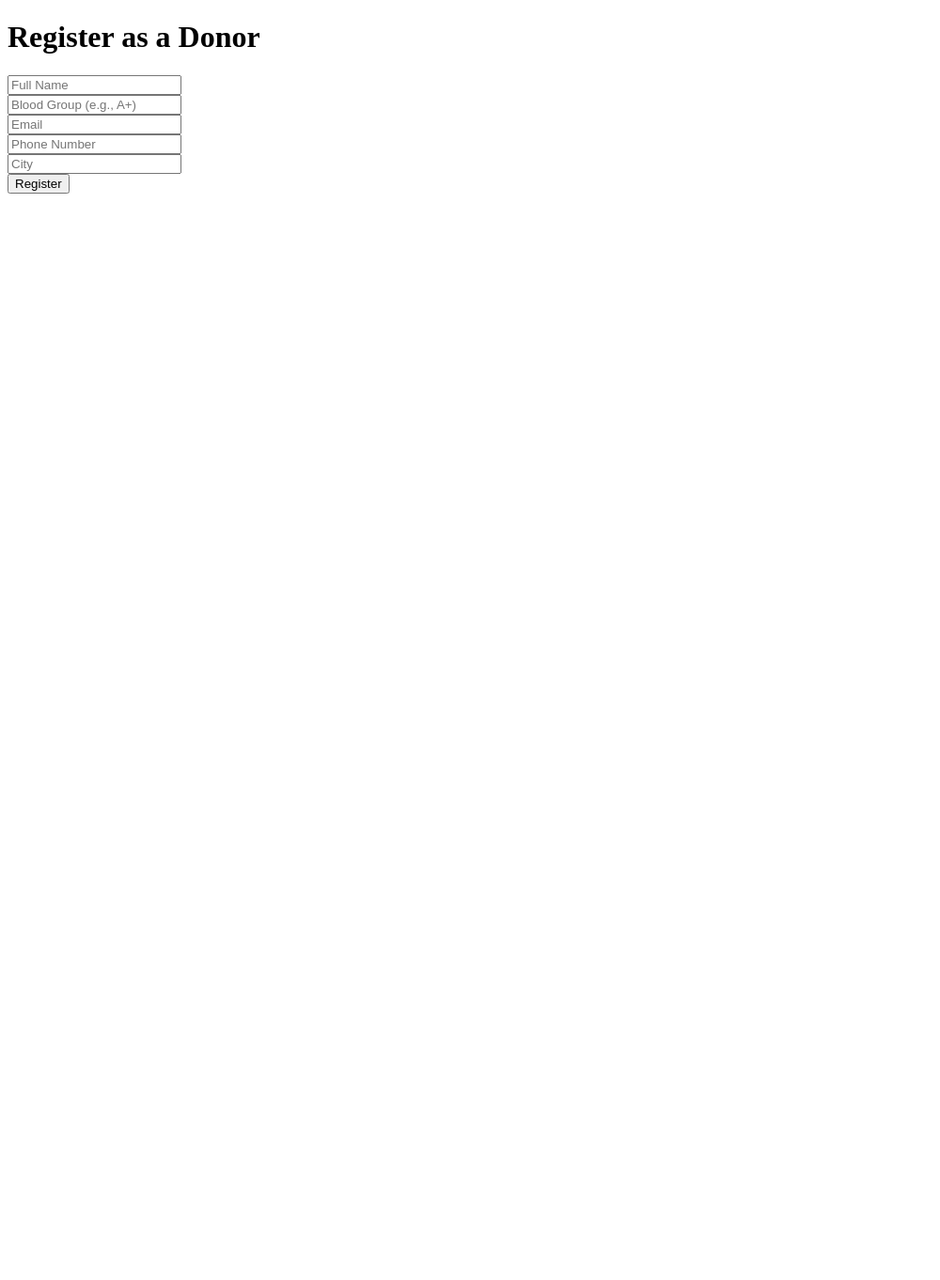
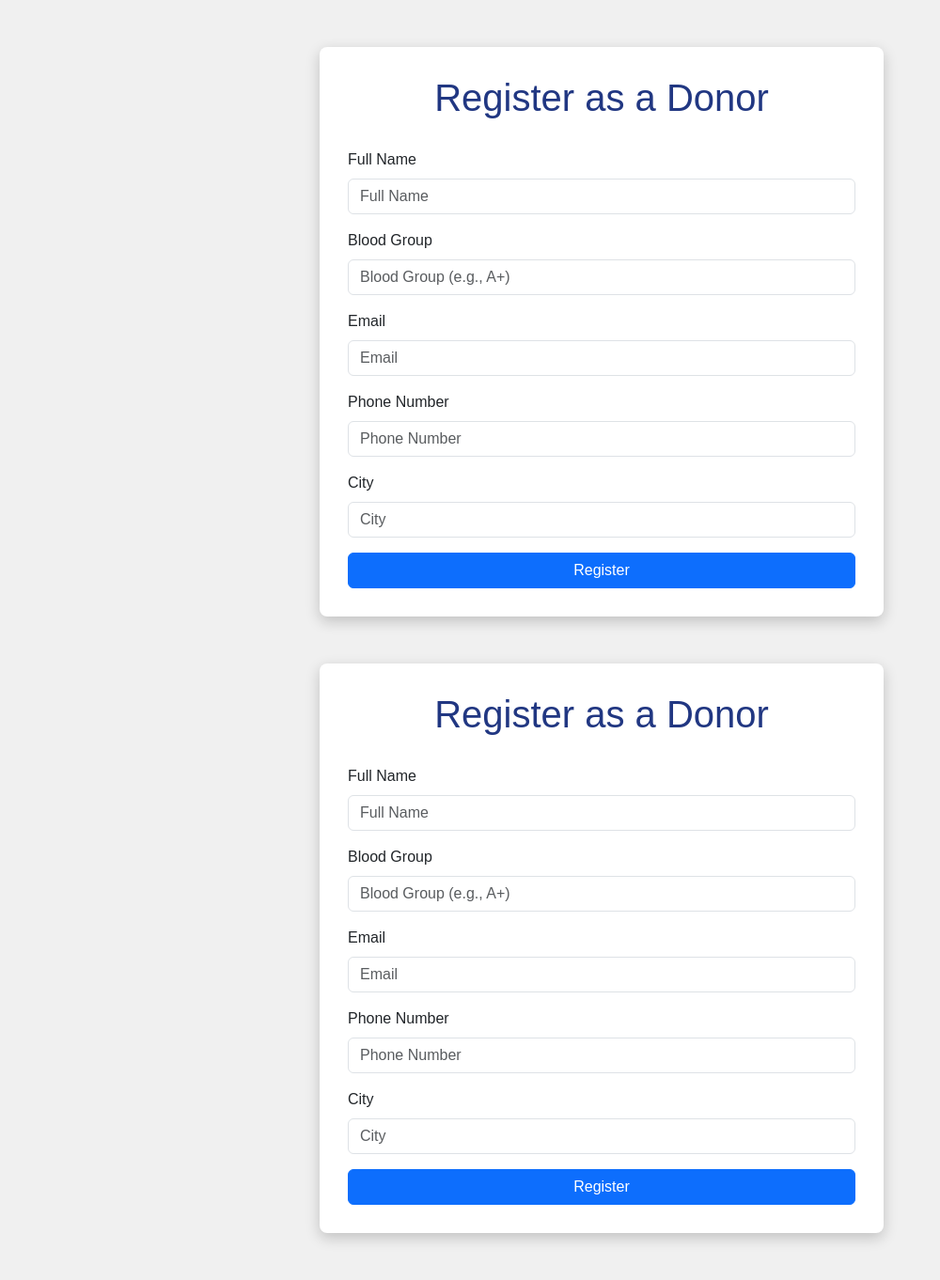
Before and after one commit to alex-p24-wq/my-php-project, a PHP site: page /donor_register.php in a window 1280 px wide. Shown: the whole page at 94% size, without its empty margins (0-1000 px from the left). Before the commit the page ends 206 px from the top, so only its background shows below. Run offline with PHP 8.4, Linux system fonts and the light colour scheme.

Commit message:
small change register

```diff
--- a/donor_register.php
+++ b/donor_register.php
@@ -1,18 +1,68 @@
 <?php include 'db.php'; ?>
 <!DOCTYPE html>
-<html>
+<html lang="en">
 <head>
+    <meta charset="UTF-8">
+    <meta name="viewport" content="width=device-width, initial-scale=1.0">
     <title>Donor Registration</title>
+    <!-- Bootstrap CSS -->
+    <link href="https://cdn.jsdelivr.net/npm/bootstrap@5.3.0-alpha1/dist/css/bootstrap.min.css" rel="stylesheet">
+    <style>
+        body {
+            font-family: Arial, sans-serif;
+            background-color: rgb(240, 240, 240);
+            margin: 0;
+            padding: 0;
+        }
+        .form-container {
+            max-width: 600px;
+            margin: 50px auto;
+            background: white;
+            padding: 30px;
+            border-radius: 8px;
+            box-shadow: 0 5px 15px rgba(0, 0, 0, 0.2);
+        }
+        .form-container h1 {
+            text-align: center;
+            margin-bottom: 30px;
+            color: rgb(33, 55, 130);
+        }
+        .form-container .btn-primary {
+            width: 100%;
+        }
+        .message {
+            text-align: center;
+            margin-top: 20px;
+            font-weight: bold;
+        }
+    </style>
 </head>
 <body>
+    <div class="container">
+        <div class="form-container">
             <h1>Register as a Donor</h1>
             <form method="post" action="">
-        <input type="text" name="name" placeholder="Full Name" required><br>
-        <input type="text" name="blood_group" placeholder="Blood Group (e.g., A+)" required><br>
-        <input type="email" name="email" placeholder="Email" required><br>
-        <input type="text" name="phone" placeholder="Phone Number" required><br>
-        <input type="text" name="city" placeholder="City" required><br>
-        <button type="submit" name="register">Register</button>
+                <div class="mb-3">
+                    <label for="name" class="form-label">Full Name</label>
+                    <input type="text" name="name" class="form-control" id="name" placeholder="Full Name" required>
+                </div>
+                <div class="mb-3">
+                    <label for="blood_group" class="form-label">Blood Group</label>
+                    <input type="text" name="blood_group" class="form-control" id="blood_group" placeholder="Blood Group (e.g., A+)" required>
+                </div>
+                <div class="mb-3">
+                    <label for="email" class="form-label">Email</label>
+                    <input type="email" name="email" class="form-control" id="email" placeholder="Email" required>
+                </div>
+                <div class="mb-3">
+                    <label for="phone" class="form-label">Phone Number</label>
+                    <input type="text" name="phone" class="form-control" id="phone" placeholder="Phone Number" required>
+                </div>
+                <div class="mb-3">
+                    <label for="city" class="form-label">City</label>
+                    <input type="text" name="city" class="form-control" id="city" placeholder="City" required>
+                </div>
+                <button type="submit" name="register" class="btn btn-primary">Register</button>
             </form>
             <?php
             if (isset($_POST['register'])) {
@@ -24,11 +74,105 @@
 
                 $sql = "INSERT INTO donors (name, blood_group, email, phone, city) VALUES ('$name', '$blood_group', '$email', '$phone', '$city')";
                 if ($conn->query($sql) === TRUE) {
-            echo "Registration successful!";
+                    echo "<p class='message text-success'>Registration successful!</p>";
                 } else {
-            echo "Error: " . $conn->error;
+                    echo "<p class='message text-danger'>Error: " . $conn->error . "</p>";
                 }
             }
             ?>
+        </div>
+    </div>
+
+    <!-- Bootstrap JS -->
+    <script src="https://cdn.jsdelivr.net/npm/bootstrap@5.3.0-alpha1/dist/js/bootstrap.bundle.min.js"></script>
 </body>
 </html>
+<?php include 'db.php'; ?>
+<!DOCTYPE html>
+<html lang="en">
+<head>
+    <meta charset="UTF-8">
+    <meta name="viewport" content="width=device-width, initial-scale=1.0">
+    <title>Donor Registration</title>
+    <!-- Bootstrap CSS -->
+    <link href="https://cdn.jsdelivr.net/npm/bootstrap@5.3.0-alpha1/dist/css/bootstrap.min.css" rel="stylesheet">
+    <style>
+        body {
+            font-family: Arial, sans-serif;
+            background-color: rgb(240, 240, 240);
+            margin: 0;
+            padding: 0;
+        }
+        .form-container {
+            max-width: 600px;
+            margin: 50px auto;
+            background: white;
+            padding: 30px;
+            border-radius: 8px;
+            box-shadow: 0 5px 15px rgba(0, 0, 0, 0.2);
+        }
+        .form-container h1 {
+            text-align: center;
+            margin-bottom: 30px;
+            color: rgb(33, 55, 130);
+        }
+        .form-container .btn-primary {
+            width: 100%;
+        }
+        .message {
+            text-align: center;
+            margin-top: 20px;
+            font-weight: bold;
+        }
+    </style>
+</head>
+<body>
+    <div class="container">
+        <div class="form-container">
+            <h1>Register as a Donor</h1>
+            <form method="post" action="">
+                <div class="mb-3">
+                    <label for="name" class="form-label">Full Name</label>
+                    <input type="text" name="name" class="form-control" id="name" placeholder="Full Name" required>
+                </div>
+                <div class="mb-3">
+                    <label for="blood_group" class="form-label">Blood Group</label>
+                    <input type="text" name="blood_group" class="form-control" id="blood_group" placeholder="Blood Group (e.g., A+)" required>
+                </div>
+                <div class="mb-3">
+                    <label for="email" class="form-label">Email</label>
+                    <input type="email" name="email" class="form-control" id="email" placeholder="Email" required>
+                </div>
+                <div class="mb-3">
+                    <label for="phone" class="form-label">Phone Number</label>
+                    <input type="text" name="phone" class="form-control" id="phone" placeholder="Phone Number" required>
+                </div>
+                <div class="mb-3">
+                    <label for="city" class="form-label">City</label>
+                    <input type="text" name="city" class="form-control" id="city" placeholder="City" required>
+                </div>
+                <button type="submit" name="register" class="btn btn-primary">Register</button>
+            </form>
+            <?php
+            if (isset($_POST['register'])) {
+                $name = $_POST['name'];
+                $blood_group = $_POST['blood_group'];
+                $email = $_POST['email'];
+                $phone = $_POST['phone'];
+                $city = $_POST['city'];
+
+                $sql = "INSERT INTO donors (name, blood_group, email, phone, city) VALUES ('$name', '$blood_group', '$email', '$phone', '$city')";
+                if ($conn->query($sql) === TRUE) {
+                    echo "<p class='message text-success'>Registration successful!</p>";
+                } else {
+                    echo "<p class='message text-danger'>Error: " . $conn->error . "</p>";
+                }
+            }
+            ?>
+        </div>
+    </div>
+
+    <!-- Bootstrap JS -->
+    <script src="https://cdn.jsdelivr.net/npm/bootstrap@5.3.0-alpha1/dist/js/bootstrap.bundle.min.js"></script>
+</body>
+</html>
```
Lines whose indentation alone changed are shown as unchanged.
